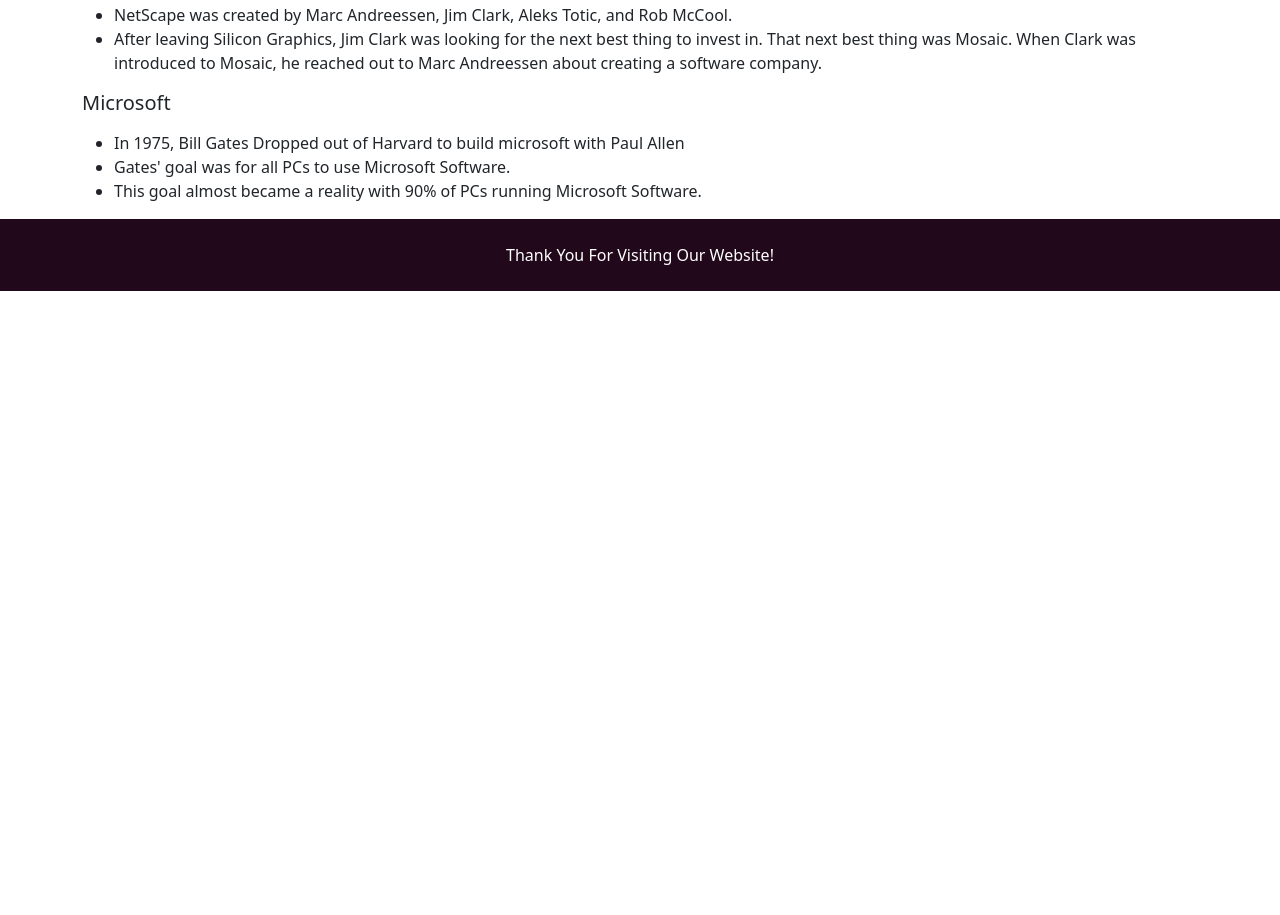
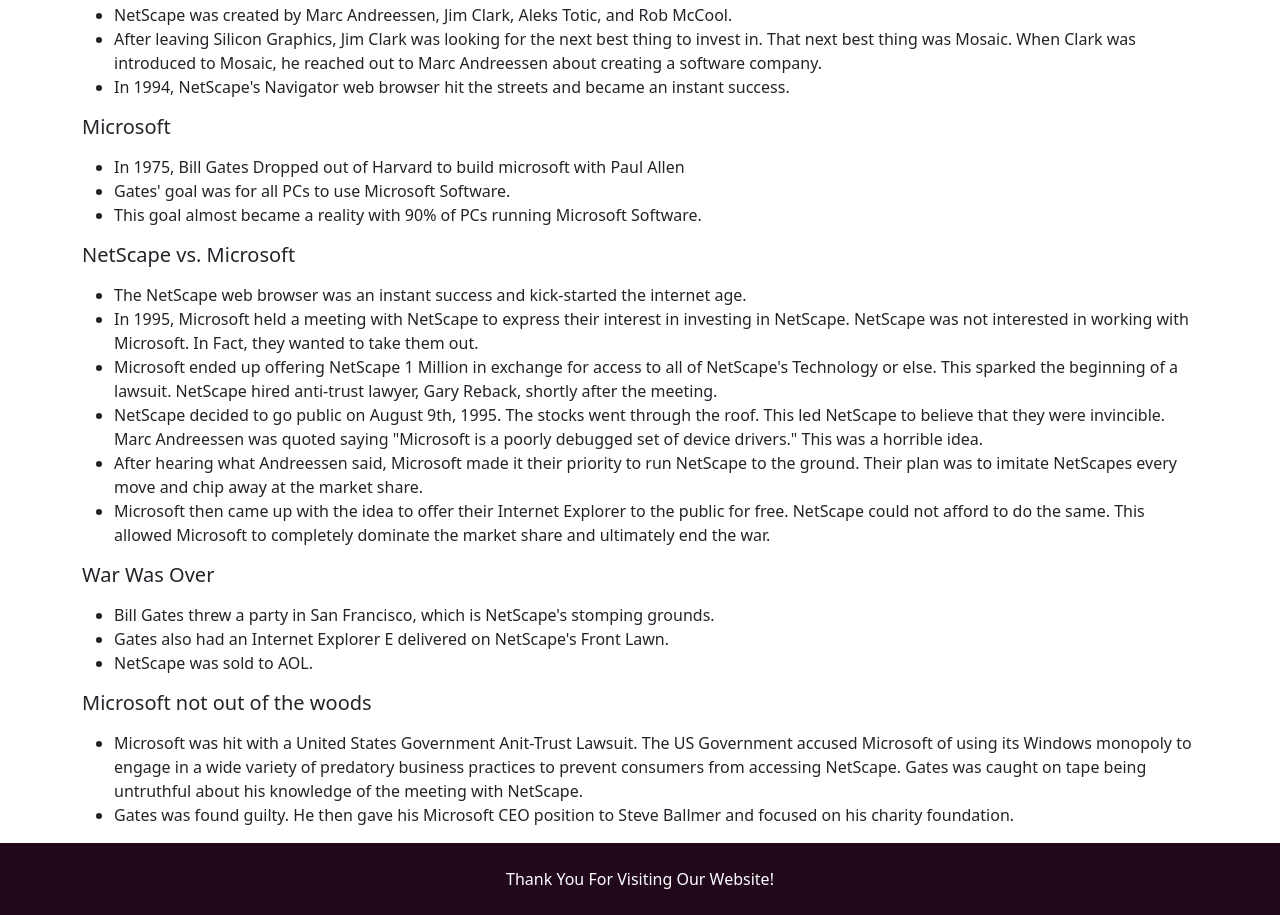
Before and after one commit to codyazari/historyWebsite, a plain HTML site: page public_html/browserwars.html in a window 1280 px wide. Shown: the part 485-1400 px from the top of the page. Before the commit the page ends 800 px from the top, so only its background shows below. Drawn offline with nearby package versions, Linux system fonts and the light colour scheme.

Commit message:
Added more text to browserwars.html

```diff
--- a/public_html/browserwars.html
+++ b/public_html/browserwars.html
@@ -66,6 +66,7 @@
         <ul>
             <li>NetScape was created by Marc Andreessen, Jim Clark, Aleks Totic, and Rob McCool. </li>
             <li>After leaving Silicon Graphics, Jim Clark was looking for the next best thing to invest in. That next best thing was Mosaic. When Clark was introduced to Mosaic, he reached out to Marc Andreessen about creating a software company.  </li>
+            <li>In 1994, NetScape's Navigator web browser hit the streets and became an instant success.</li>
         </ul>
     </p>
     <h3 class="lead">Microsoft</h3>
@@ -74,10 +75,35 @@
             <li>In 1975, Bill Gates Dropped out of Harvard to build microsoft with Paul Allen</li>
             <li>Gates' goal was for all PCs to use Microsoft Software.</li>
             <li>This goal almost became a reality with 90% of PCs running Microsoft Software.</li>
-
         </ul>
     </p>
+    <h3 class="lead">NetScape vs. Microsoft</h3>
+    <p>
+        <ul>
+            <li>The NetScape web browser was an instant success and kick-started the internet age. </li>
+            <li>In 1995, Microsoft held a meeting with NetScape to express their interest in investing in NetScape. NetScape was not interested in working with Microsoft. In Fact, they wanted to take them out.</li>
+            <li>Microsoft ended up offering NetScape 1 Million in exchange for access to all of NetScape's Technology or else. This sparked the beginning of a lawsuit. NetScape hired anti-trust lawyer, Gary Reback, shortly after the meeting. </li>
+            <li>NetScape decided to go public on August 9th, 1995. The stocks went through the roof. This led NetScape to believe that they were invincible. Marc Andreessen was quoted saying "Microsoft is a poorly debugged set of device drivers." This was a horrible idea.</li>
+            <li>After hearing what Andreessen said, Microsoft made it their priority to run NetScape to the ground. Their plan was to imitate NetScapes every move and chip away at the market share. </li>
+            <li>Microsoft then came up with the idea to offer their Internet Explorer to the public for free. NetScape could not afford to do the same. This allowed Microsoft to completely dominate the market share and ultimately end the war. </li>
+        </ul>
 
+    </p>
+    <h3 class="lead">War Was Over</h3>
+    <p>
+        <ul>
+            <li>Bill Gates threw a party in San Francisco, which is NetScape's stomping grounds.</li>
+            <li>Gates also had an Internet Explorer E delivered on NetScape's Front Lawn.</li>
+            <li>NetScape was sold to AOL.</li>
+        </ul>
+    </p>
+    <h3 class="lead">Microsoft not out of the woods</h3>
+    <p>
+        <ul>
+    <li>Microsoft was hit with a United States Government Anit-Trust Lawsuit. The US Government accused Microsoft of using its Windows monopoly to engage in a wide variety of predatory business practices to prevent consumers from accessing NetScape. Gates was caught on tape being untruthful about his knowledge of the meeting with NetScape.</li>
+    <li>Gates was found guilty. He then gave his Microsoft CEO position to Steve Ballmer and focused on his charity foundation.</li>
+        </ul>
+    </p>
 </div>
 
 <!-- Optional JavaScript; choose one of the two! -->
```
Also changed, not shown: public_html/about.html (+1 -1 lines).
